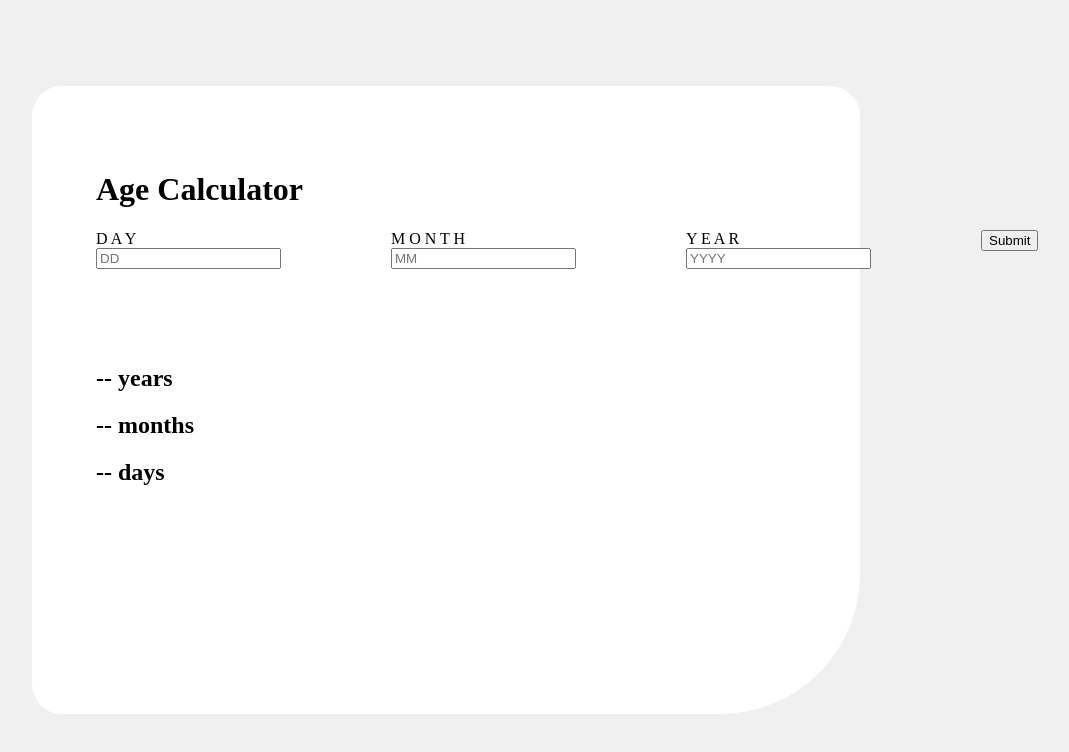
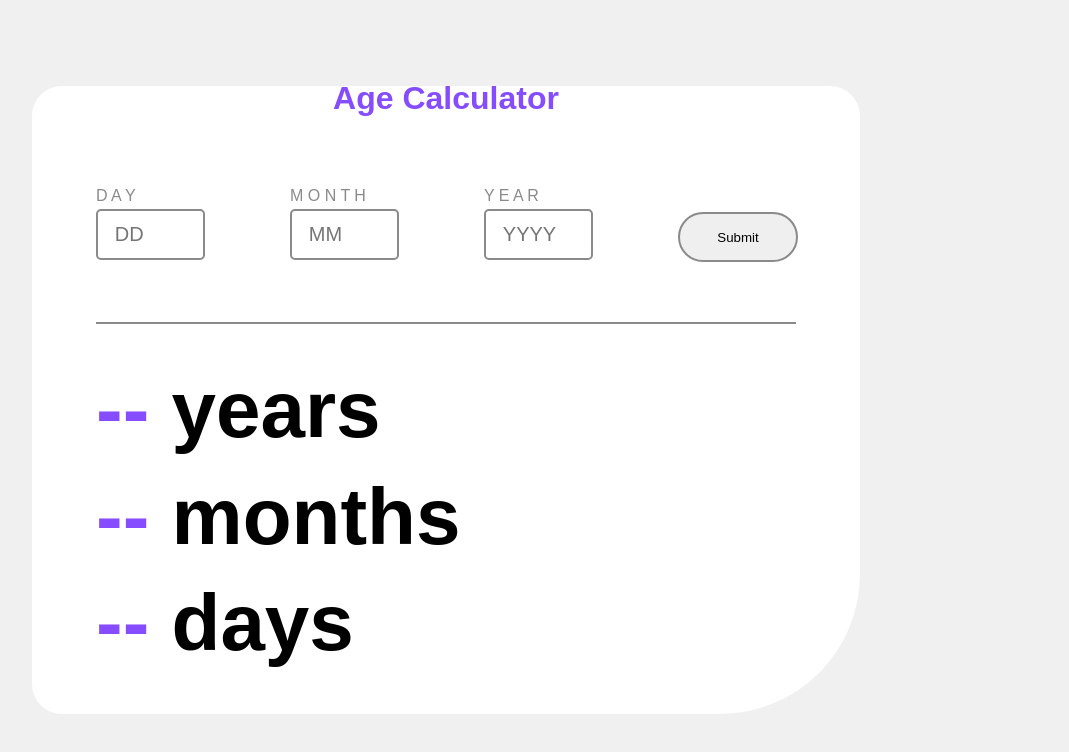
Before and after one commit to DavidMcGregor1/AgeCalculator, a plain HTML site: page index.html in a window 1280 px wide. Shown: the whole page, without its empty margins (194-1263 px from the left). Drawn offline with Linux system fonts and the light colour scheme.

Commit message:
adding more styling

```diff
--- a/style.css
+++ b/style.css
@@ -23,3 +23,76 @@ body {
     display: flex;
     gap: 110px;
 }
+
+.line {
+    background-color: #8A8A8A;
+    width: 100%;
+    height: 2px;
+    margin-bottom: 5%;
+}
+
+.big-text {
+    font-family: 'bold-font', sans-serif;
+    font-size: 80px;
+    line-height: 0.5;
+}
+
+.purple-text {
+    color: #864CFF;
+}
+
+#submit-button {
+    height: 50px;
+    width: 120px;
+    border-radius: 40px;
+    border: 2px solid #8A8A8A;
+}
+
+#submit-button:hover {
+    background-color: #864CFF;
+    cursor: pointer;
+}
+
+.button-container {
+    display: flex;
+    justify-content: center;
+    align-items: center;
+
+}
+
+.dob-input-container {
+    display: flex;
+    flex-direction: column;
+}
+
+.input-boxes {
+    margin-top: 5%;
+    width: 80px;
+    height: 30px;
+    color: black;
+    padding: 10%;
+    padding-left: 20%;
+    font-size: 20px;
+    font-family: 'bold-font', sans-serif;
+    border-radius: 5px;
+    border: 2px solid #8A8A8A;
+
+}
+
+label {
+    font-family: 'regular-font', sans-serif;
+    color: #8A8A8A;
+}
+
+#header {
+    text-align: center;
+    margin-top: -10%;
+    margin-bottom: 10%;
+    font-family: 'bold-font', sans-serif;
+    color: #864CFF;
+
+}
+
+.error-text {
+    color: red;
+  }
```
